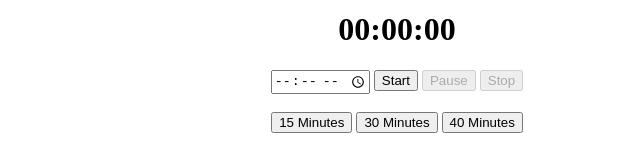
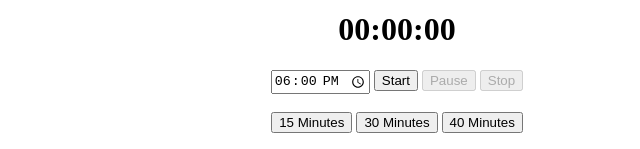
Before and after one commit to thonly/player.thonly.org, a website with bundled scripts: page index.html in a window 1280 px wide. Shown: the part 650-799 px from the top of the page, 243-883 px from the left. Built offline with nearby package versions, Linux system fonts and the light colour scheme.

Commit message:
add time

```diff
--- a/index.html
+++ b/index.html
@@ -11,7 +11,7 @@
             <video controls preload loop autopictureinpicture></video>
             <h1 id="timer">00:00:00</h1>
             <section>
-                <input id="time" type="time">
+                <input id="time" type="time" value="18:00">
                 <button onclick="startTimer(this, 0)">Start</button>
                 <button id="pause" onclick="pauseTimer(this)" disabled>Pause</button>
                 <button id="stop" onclick="stopTimer(this)" disabled>Stop</button>
```
